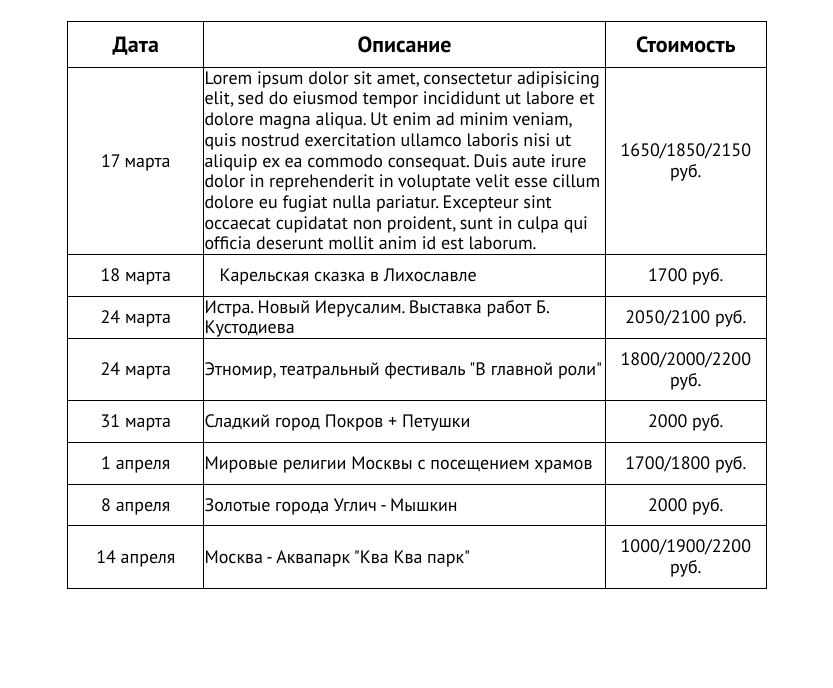
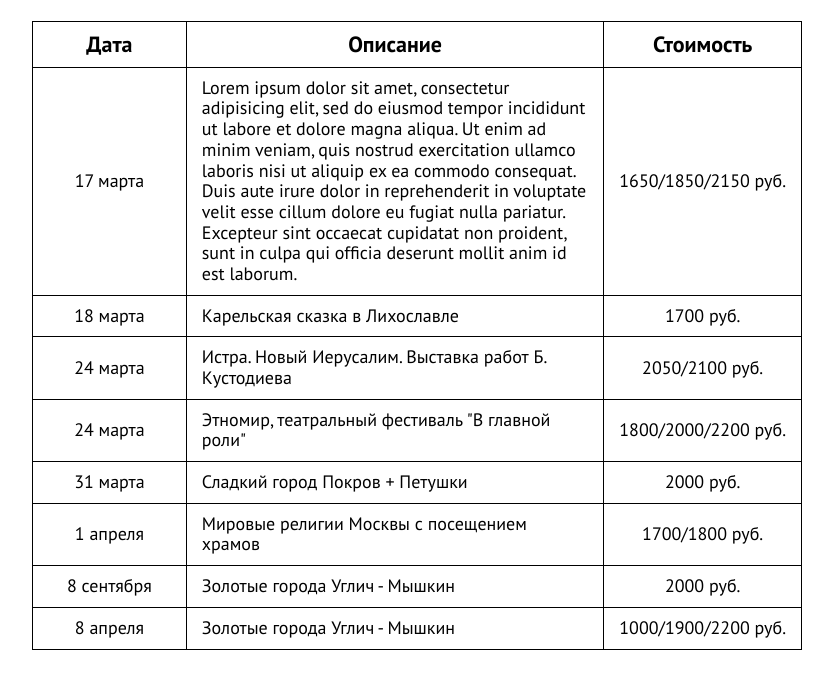
Before and after one commit to FenrirRagner/tours_table, a plain HTML site: page index.html in a window 1280 px wide. Shown: the part 70-758 px from the top of the page, without its empty margins (223-1056 px from the left). Drawn offline with Linux system fonts and the light colour scheme.

Commit message:
Задана максимальная ширина таблицы. Изменение стилей при наведении на строики и ячейки.

```diff
--- a/css/style.css
+++ b/css/style.css
@@ -26,9 +26,14 @@ body {
 
 .table {
   margin: 0 auto;
-  width: 700px;
+  max-width: 770px;
   border-collapse: collapse;
   border: 1px solid black
+}
+
+.table__content-row:hover {
+  background-color: rgba(50, 50, 120, 0.45);
+  color: #ffffff;
 }
 
 .table__head-cell,
@@ -57,16 +62,17 @@ body {
 }
 
 .table__content-cell:nth-child(2) {
-  width: 60%;
+  /* width: 60%; */
   cursor: pointer;
   position: relative;
   padding: 0;
 }
 
 .table__content-cell:last-child {
-  width: 20%;
+  /* width: 20%; */
   text-align: center;
   vertical-align: middle;
+  white-space: nowrap;
 }
 
 .table__content-link:hover::before{
@@ -87,20 +93,19 @@ body {
   background-color: rgba(50, 50, 120, 0.65);
 }
 
-.table__content-row:hover {
-  background-color: rgba(50, 50, 120, 0.45);
-  color: #ffffff;
-}
-
 .table__content-link {
   display: block;
   color: #000000;
   text-decoration: none;
   width: 100%;
-  height: 100%;
   position: relative;
   padding-top: 10px;
   padding-bottom: 10px;
   padding-left: 15px;
   padding-right: 15px;
 }
+
+.table__content-cell:hover .table__content-link,
+.table__content-row:hover .table__content-link {
+  color: #ffffff;
+}
--- a/index.html
+++ b/index.html
@@ -20,9 +20,14 @@
           </tr>
           <tr class="table__content-row">
             <td class="table__content-cell">17 марта</td>
-            <td class="table__content-cell">Lorem ipsum dolor sit amet, consectetur adipisicing elit, sed do eiusmod tempor incididunt ut labore et dolore magna aliqua. Ut enim ad minim veniam, quis nostrud exercitation ullamco laboris nisi ut aliquip ex ea commodo consequat. Duis aute irure dolor in reprehenderit in voluptate velit esse cillum dolore eu fugiat nulla pariatur. Excepteur sint occaecat cupidatat non proident, sunt in culpa qui officia deserunt mollit anim id est laborum.</td>
+            <td class="table__content-cell">
+              <a class="table__content-link" href="https://google.com">
+                Lorem ipsum dolor sit amet, consectetur adipisicing elit, sed do eiusmod tempor incididunt ut labore et dolore magna aliqua. Ut enim ad minim veniam, quis nostrud exercitation ullamco laboris nisi ut aliquip ex ea commodo consequat. Duis aute irure dolor in reprehenderit in voluptate velit esse cillum dolore eu fugiat nulla pariatur. Excepteur sint occaecat cupidatat non proident, sunt in culpa qui officia deserunt mollit anim id est laborum.
+              </a>
+              </td>
             <td class="table__content-cell">1650/1850/2150 руб.</td>
           </tr>
+
           <tr class="table__content-row">
             <td class="table__content-cell">18 марта</td>
 
@@ -34,36 +39,63 @@
 
             <td class="table__content-cell">1700 руб.</td>
           </tr>
+
           <tr class="table__content-row">
             <td class="table__content-cell">24 марта</td>
-            <td class="table__content-cell">Истра. Новый Иерусалим. Выставка работ Б. Кустодиева</td>
+            <td class="table__content-cell">
+              <a class="table__content-link" href="https://google.com">
+                Истра. Новый Иерусалим. Выставка работ Б. Кустодиева
+              </a>
+            </td>
             <td class="table__content-cell">2050/2100 руб.</td>
           </tr>
           <tr class="table__content-row">
             <td class="table__content-cell">24 марта</td>
-            <td class="table__content-cell">Этномир, театральный фестиваль "В главной роли"</td>
+            <td class="table__content-cell">
+              <a class="table__content-link" href="https://google.com">
+                Этномир, театральный фестиваль "В главной роли"
+              </a>
+              </td>
             <td class="table__content-cell">1800/2000/2200 руб.</td>
           </tr>
           <tr class="table__content-row">
             <td class="table__content-cell">31 марта</td>
-            <td class="table__content-cell">Сладкий город Покров + Петушки</td>
+            <td class="table__content-cell">
+              <a class="table__content-link" href="https://google.com">
+                Сладкий город Покров + Петушки
+              </a>
+              </td>
             <td class="table__content-cell">2000 руб.</td>
           </tr>
           <tr class="table__content-row">
             <td class="table__content-cell">1 апреля</td>
-            <td class="table__content-cell">Мировые религии Москвы с посещением храмов</td>
+            <td class="table__content-cell">
+              <a class="table__content-link">
+                Мировые религии Москвы с посещением храмов
+              </a>
+              </td>
             <td class="table__content-cell">1700/1800 руб.</td>
           </tr>
           <tr class="table__content-row">
-            <td class="table__content-cell">8 апреля</td>
-            <td class="table__content-cell">Золотые города Углич - Мышкин</td>
+            <td class="table__content-cell">8 сентября</td>
+            <td class="table__content-cell">
+              <a class="table__content-link" href="https://google.com">
+                Золотые города Углич - Мышкин
+              </a>
+              </td>
             <td class="table__content-cell">2000 руб.</td>
           </tr>
+
           <tr class="table__content-row">
-            <td class="table__content-cell">14 апреля</td>
-            <td class="table__content-cell">Москва - Аквапарк "Ква Ква парк"</td>
+            <td class="table__content-cell">8 апреля</td>
+            <td class="table__content-cell">
+              <a class="table__content-link" href="https://google.com">
+                Золотые города Углич - Мышкин
+              </a>
+              </td>
             <td class="table__content-cell">1000/1900/2200 руб.</td>
           </tr>
+
         </table>
       </section>
     </main>
```
